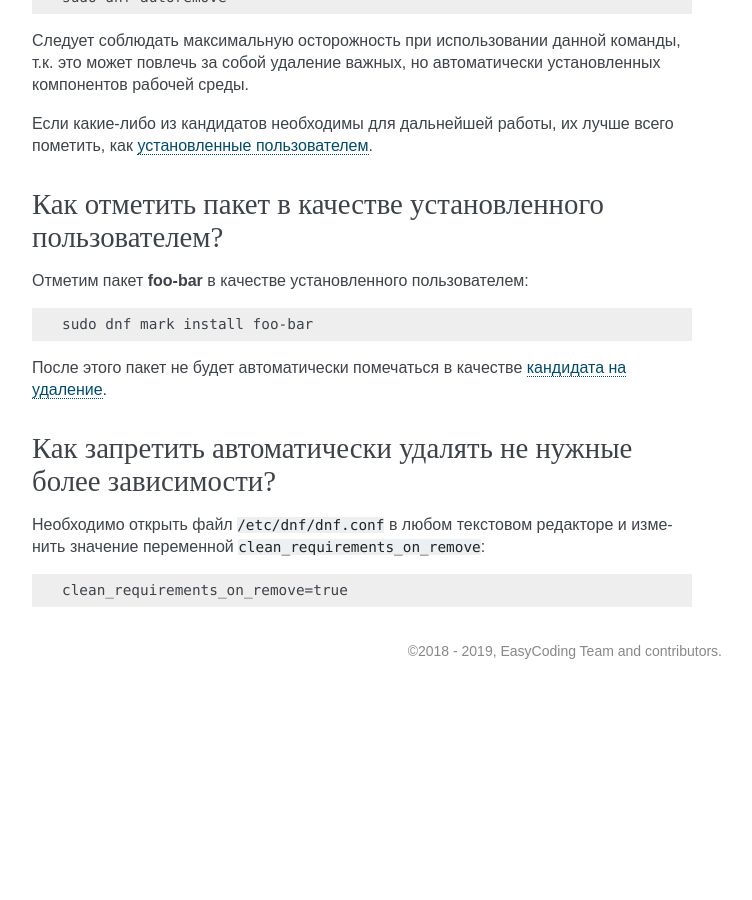
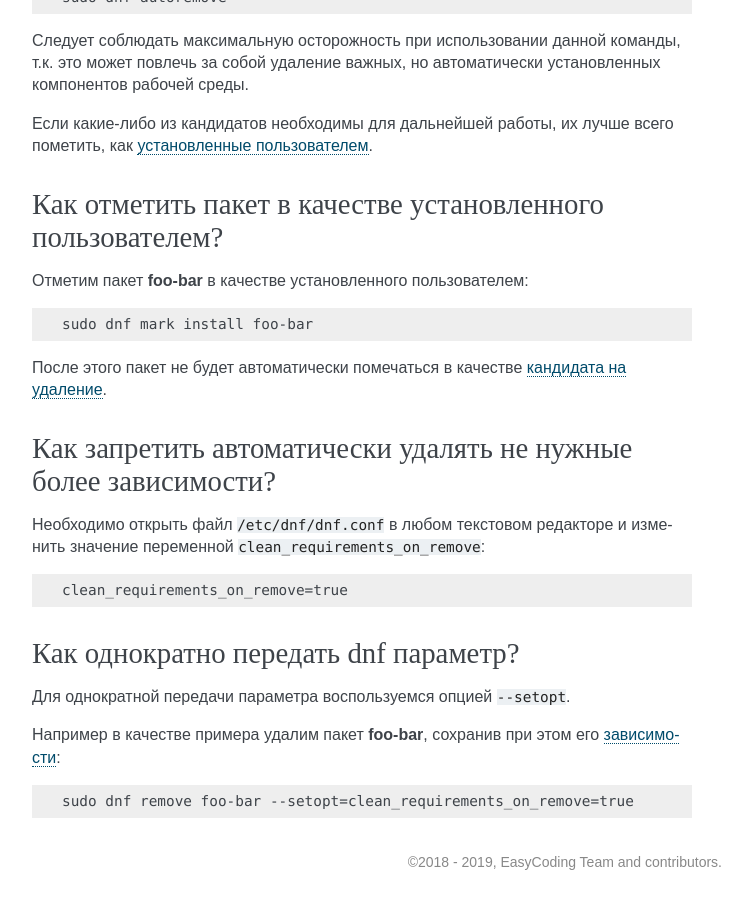
Before and after one commit to RussianFedora/FAQ, a Sphinx documentation site: the page built from source/package-manager.rst, in a window 1280 px wide and 900 px high, scrolled down 15703 px. Shown: the whole window, without its empty margins (388-1140 px from the left). Built offline with Sphinx 7.4.7, drawn with Linux system fonts in a browser that asks for light colours; before the commit the page ends 16392 px from its top, so only the background shows below that; some of the changed text lies outside the part shown.

Commit message:
Added question about forwarding one-time options to dnf.

```diff
--- a/source/package-manager.rst
+++ b/source/package-manager.rst
@@ -901,3 +901,17 @@ Dnf автоматически удаляет зависимости, не ну
 .. code-block:: text
 
     clean_requirements_on_remove=true
+
+.. index:: dnf, option, parameter, config
+.. _dnf-param:
+
+Как однократно передать dnf параметр?
+========================================
+
+Для однократной передачи параметра воспользуемся опцией ``--setopt``.
+
+Например в качестве примера удалим пакет **foo-bar**, сохранив при этом его :ref:`зависимости <dnf-noautoremove>`:
+
+.. code-block:: text
+
+    sudo dnf remove foo-bar --setopt=clean_requirements_on_remove=true
```
